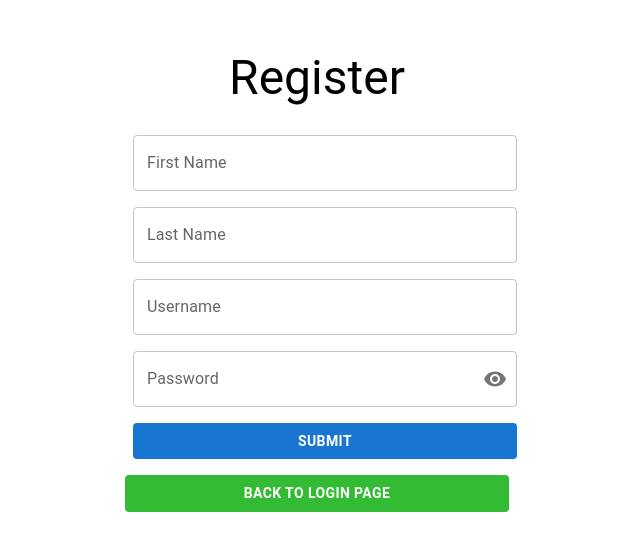
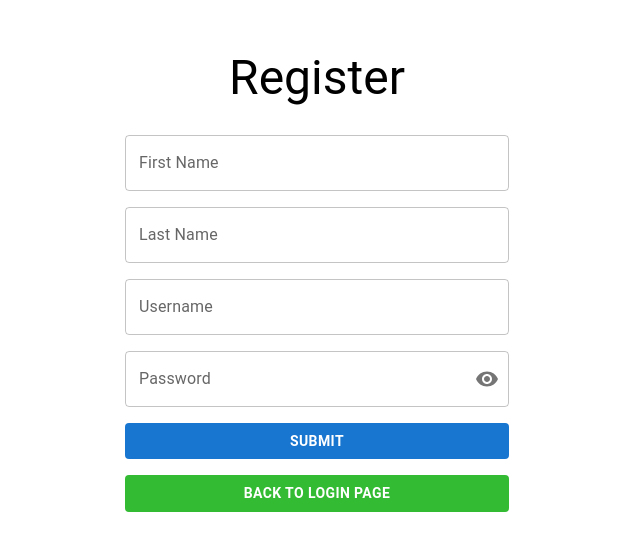
Before and after one commit to shapirobd/ghnk_crm_client, a React (Create React App) app: page /register in a window 1280 px wide. Shown: the part 115-666 px from the top of the page, without its empty margins (323-963 px from the left). Built offline with nearby package versions, Linux system fonts and the light colour scheme; no server answers.

Commit message:
margin: "8px 0"

```diff
--- a/src/components/RegisterPage.js
+++ b/src/components/RegisterPage.js
@@ -102,7 +102,7 @@ export default function RegisterPage() {
 							window.innerWidth < 760 ? classes.formMobile : classes.form
 						}
 					>
-						<FormControl fullWidth sx={{ m: 1 }} variant="outlined">
+						<FormControl fullWidth sx={{ margin: "8px 0" }} variant="outlined">
 							<InputLabel htmlFor="outlined-adornment-password">
 								First Name
 							</InputLabel>
@@ -113,7 +113,7 @@ export default function RegisterPage() {
 								label="First Name"
 							/>
 						</FormControl>
-						<FormControl fullWidth sx={{ m: 1 }} variant="outlined">
+						<FormControl fullWidth sx={{ margin: "8px 0" }} variant="outlined">
 							<InputLabel htmlFor="outlined-adornment-password">
 								Last Name
 							</InputLabel>
@@ -124,7 +124,7 @@ export default function RegisterPage() {
 								label="Last Name"
 							/>
 						</FormControl>
-						<FormControl fullWidth sx={{ m: 1 }} variant="outlined">
+						<FormControl fullWidth sx={{ margin: "8px 0" }} variant="outlined">
 							<InputLabel htmlFor="outlined-adornment-password">
 								Username
 							</InputLabel>
@@ -135,7 +135,7 @@ export default function RegisterPage() {
 								label="Username"
 							/>
 						</FormControl>
-						<FormControl fullWidth sx={{ m: 1 }} variant="outlined">
+						<FormControl fullWidth sx={{ margin: "8px 0" }} variant="outlined">
 							<InputLabel htmlFor="outlined-adornment-password">
 								Password
 							</InputLabel>
@@ -159,7 +159,7 @@ export default function RegisterPage() {
 								label="Password"
 							/>
 						</FormControl>
-						<FormControl fullWidth sx={{ m: 1, width: "100%" }}>
+						<FormControl fullWidth sx={{ margin: "8px 0", width: "100%" }}>
 							<Button
 								variant="contained"
 								type="submit"
```
